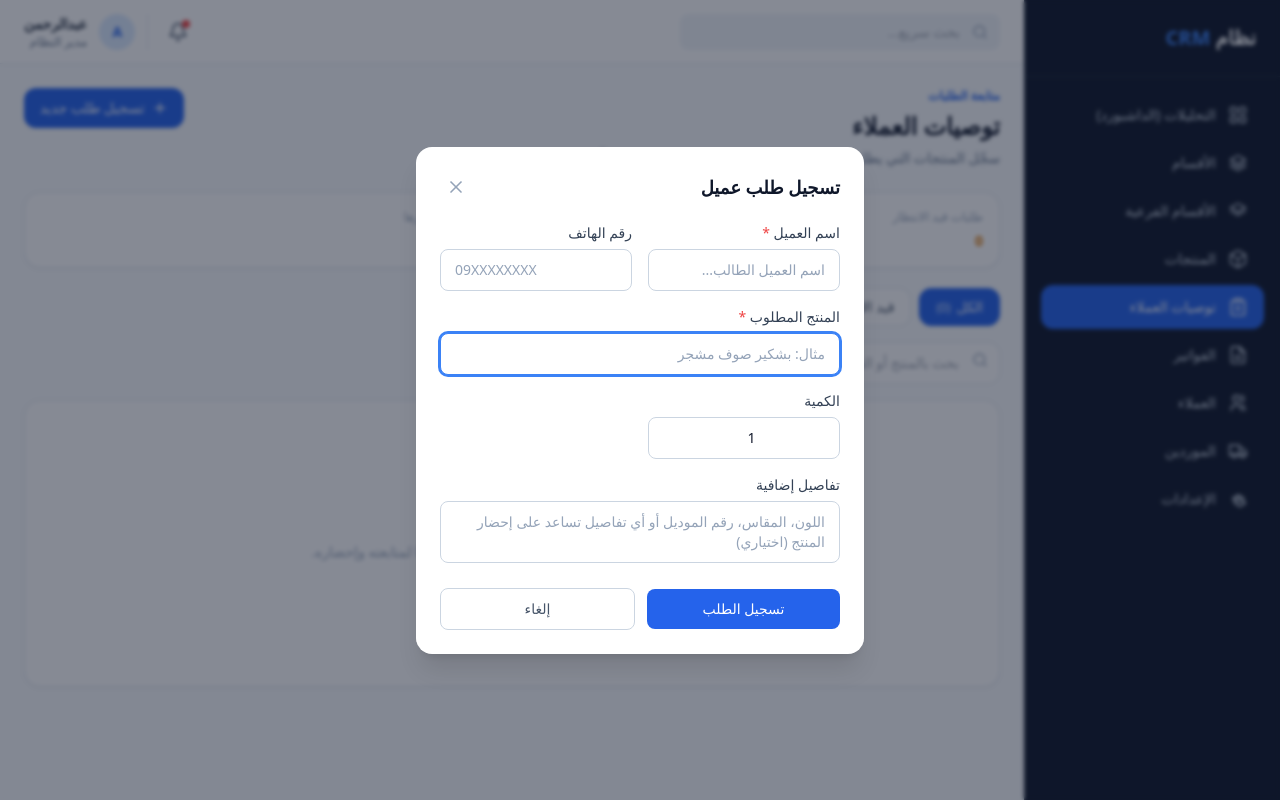
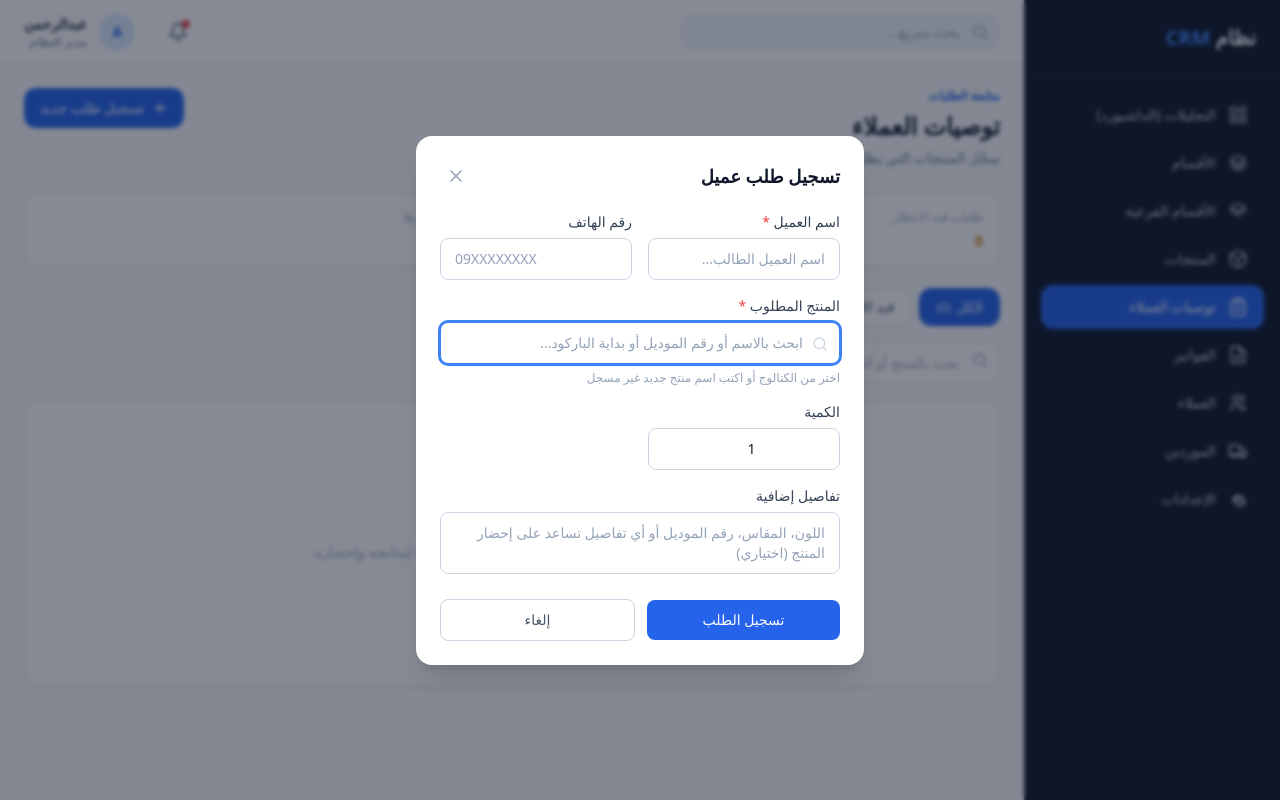
Before and after one commit to abdulrahman-shawi/cutton_sultan, a Next.js app: page /requests in a window 1280 px wide. Both pictures are taken after a click on the button "تسجيل طلب جديد". Built offline with nearby package versions, Linux system fonts and the light colour scheme.

Commit message:
feat: enhance RequestModal with product search and suggestions functionality

```diff
--- a/app/components/requests/RequestModal.tsx
+++ b/app/components/requests/RequestModal.tsx
@@ -1,13 +1,15 @@
 // components/requests/RequestModal.tsx — تسجيل طلب عميل لمنتج غير متوفر
 import { useState, type FormEvent } from 'react';
-import { AlertCircle, X } from 'lucide-react';
+import { AlertCircle, Search, X } from 'lucide-react';
 import type { Customer } from '../customers/types';
+import type { Product } from '../products/types';
 import type { CustomerRequest } from './types';
 
 interface RequestModalProps {
   mode: 'create' | 'edit';
   initial?: CustomerRequest;
   customers: Customer[];
+  products: Product[];
   onClose: () => void;
   onSave: (data: Omit<CustomerRequest, 'id' | 'createdAt' | 'status'>) => void;
 }
@@ -15,13 +17,46 @@ interface RequestModalProps {
 const inputClass =
   'w-full rounded-lg border border-slate-300 px-3.5 py-2.5 text-sm text-slate-900 placeholder:text-slate-400 focus:outline-none focus:ring-2 focus:ring-blue-500 focus:border-blue-500 transition';
 
-export default function RequestModal({ mode, initial, customers, onClose, onSave }: RequestModalProps) {
+// البحث في المنتجات بالاسم ورقم الموديل (تطابق جزئي) وبداية الباركود فقط، مثل بحث الفواتير
+function productMatches(product: Product, query: string): boolean {
+  const words = query.trim().toLowerCase().split(/\s+/).filter(Boolean);
+  if (words.length === 0) return false;
+  const nameAndModel = `${product.name} ${product.modelNumber}`.toLowerCase();
+  return words.every(
+    (word) =>
+      nameAndModel.includes(word) || product.entries.some((entry) => entry.barcode.startsWith(word))
+  );
+}
+
+// ترتيب النتائج: الموديل المطابق من بدايته أولاً ثم المحتوى ثم الاسم ثم الباركود
+function productMatchScore(product: Product, query: string): number {
+  const q = query.trim().toLowerCase();
+  const model = product.modelNumber.toLowerCase();
+  const name = product.name.toLowerCase();
+  if (model.startsWith(q)) return 0;
+  if (model.includes(q)) return 1;
+  if (name.startsWith(q)) return 2;
+  if (name.includes(q)) return 3;
+  return 4;
+}
+
+export default function RequestModal({ mode, initial, customers, products, onClose, onSave }: RequestModalProps) {
   const [customerName, setCustomerName] = useState(initial?.customerName ?? '');
   const [phone, setPhone] = useState(initial?.phone ?? '');
   const [productName, setProductName] = useState(initial?.productName ?? '');
   const [quantity, setQuantity] = useState(initial ? String(initial.quantity) : '1');
   const [notes, setNotes] = useState(initial?.notes ?? '');
   const [error, setError] = useState('');
+  const [suggestionsOpen, setSuggestionsOpen] = useState(false);
+
+  const trimmedProduct = productName.trim();
+  const query = trimmedProduct.toLowerCase();
+  const suggestions = query
+    ? products
+        .filter((product) => productMatches(product, query) && product.name !== trimmedProduct)
+        .sort((a, b) => productMatchScore(a, query) - productMatchScore(b, query))
+        .slice(0, 8)
+    : [];
 
   const handleCustomerChange = (value: string) => {
     setCustomerName(value);
@@ -30,10 +65,16 @@ export default function RequestModal({ mode, initial, customers, onClose, onSave
     if (matched) setPhone(matched.phone);
   };
 
+  const selectProduct = (product: Product) => {
+    setProductName(product.name);
+    setError('');
+    if (!notes.trim()) setNotes(`موديل ${product.modelNumber}`);
+    setSuggestionsOpen(false);
+  };
+
   const handleSubmit = (event: FormEvent<HTMLFormElement>) => {
     event.preventDefault();
     const trimmedCustomer = customerName.trim();
-    const trimmedProduct = productName.trim();
     if (!trimmedCustomer) return setError('اسم العميل مطلوب');
     if (!trimmedProduct) return setError('اسم المنتج المطلوب مطلوب');
     const qty = quantity.trim() === '' ? 1 : Number(quantity);
@@ -109,6 +150,8 @@ export default function RequestModal({ mode, initial, customers, onClose, onSave
               <label htmlFor="request-product" className="block text-sm font-medium text-slate-700 mb-1.5">
                 المنتج المطلوب <span className="text-red-500">*</span>
               </label>
+              <div className="relative">
+                <Search className="absolute right-3 top-3.5 w-4 h-4 text-slate-300 pointer-events-none" aria-hidden="true" />
                 <input
                   id="request-product"
                   type="text"
@@ -117,10 +160,41 @@ export default function RequestModal({ mode, initial, customers, onClose, onSave
                   onChange={(event) => {
                     setProductName(event.target.value);
                     setError('');
+                    setSuggestionsOpen(true);
                   }}
-                placeholder="مثال: بشكير صوف مشجر"
-                className={inputClass}
+                  onFocus={() => setSuggestionsOpen(true)}
+                  onBlur={() => setTimeout(() => setSuggestionsOpen(false), 150)}
+                  placeholder="ابحث بالاسم أو رقم الموديل أو بداية الباركود..."
+                  className={`${inputClass} pr-9`}
                 />
+                {suggestionsOpen && suggestions.length > 0 && (
+                  <ul className="absolute z-20 top-full right-0 left-0 mt-1 bg-white border border-slate-200 rounded-xl shadow-lg max-h-56 overflow-y-auto">
+                    {suggestions.map((product) => {
+                      const totalStock = product.entries.reduce((sum, entry) => sum + entry.quantity, 0);
+                      return (
+                        <li key={product.id}>
+                          <button
+                            type="button"
+                            onMouseDown={(event) => {
+                              event.preventDefault();
+                              selectProduct(product);
+                            }}
+                            className="w-full text-right px-3.5 py-2.5 hover:bg-blue-50 transition-colors"
+                          >
+                            <p className="text-sm font-medium text-slate-800 truncate">{product.name}</p>
+                            <p className="text-xs text-slate-400">
+                              موديل {product.modelNumber} · المخزون: {totalStock}
+                            </p>
+                          </button>
+                        </li>
+                      );
+                    })}
+                  </ul>
+                )}
+              </div>
+              <p className="text-xs text-slate-400 mt-1.5">
+                اختر من الكتالوج أو اكتب اسم منتج جديد غير مسجل
+              </p>
             </div>
             <div>
               <label htmlFor="request-quantity" className="block text-sm font-medium text-slate-700 mb-1.5">
--- a/app/components/requests/RequestsManager.tsx
+++ b/app/components/requests/RequestsManager.tsx
@@ -7,6 +7,7 @@ import RequestList from './RequestList';
 import RequestModal from './RequestModal';
 import ConfirmDialog from '../categories/ConfirmDialog';
 import { CUSTOMERS_STORAGE_KEY, type Customer } from '../customers/types';
+import { PRODUCTS_STORAGE_KEY, type Product } from '../products/types';
 import {
   REQUESTS_STORAGE_KEY,
   REQUEST_STATUSES,
@@ -41,9 +42,22 @@ function loadCustomers(): Customer[] {
   }
 }
 
+function loadProducts(): Product[] {
+  if (typeof window === 'undefined') return [];
+  try {
+    const raw = window.localStorage.getItem(PRODUCTS_STORAGE_KEY);
+    if (!raw) return [];
+    const parsed = JSON.parse(raw) as unknown;
+    return Array.isArray(parsed) ? (parsed as Product[]) : [];
+  } catch {
+    return [];
+  }
+}
+
 export default function RequestsManager() {
   const [requests, setRequests] = useState<CustomerRequest[]>(loadRequests);
   const [customers] = useState<Customer[]>(loadCustomers);
+  const [products] = useState<Product[]>(loadProducts);
   const [modal, setModal] = useState<ModalState>(null);
   const [deleting, setDeleting] = useState<CustomerRequest | null>(null);
   const [filter, setFilter] = useState<Filter>('الكل');
@@ -193,6 +207,7 @@ export default function RequestsManager() {
           mode={modal.mode}
           initial={modal.mode === 'edit' ? modal.request : undefined}
           customers={customers}
+          products={products}
           onClose={() => setModal(null)}
           onSave={handleSave}
         />
```
Lines whose indentation alone changed are shown as unchanged.
